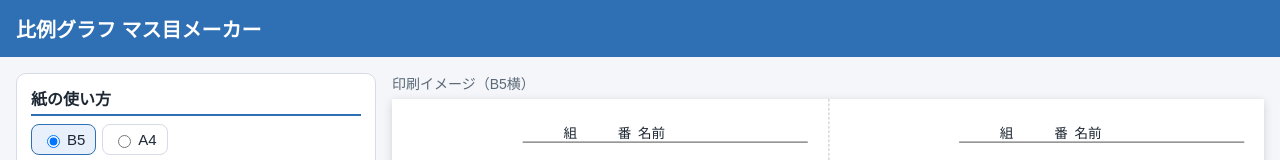
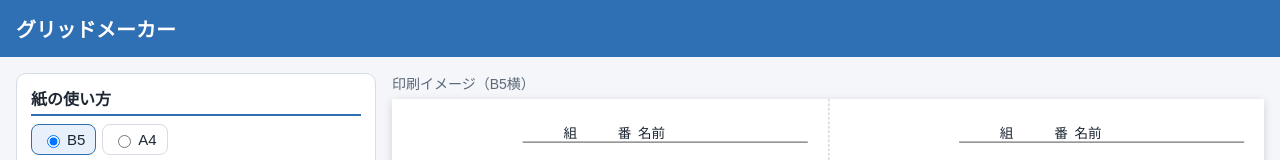
Before and after one commit to chumbasan-glitch/main, a plain HTML site: page 比例グラフ_マス目メーカー.html in a window 1280 px wide. Shown: the top 160 px of the page. Drawn offline with nearby package versions, Linux system fonts and the light colour scheme.

Commit message:
ツールの名前をグリッドメーカーにする
Co-Authored-By: Claude Opus 5.5 <noreply@anthropic.com>
Claude-Session: https://claude.ai/code/session_012G5N2Y8DoLjPfXp2UEHvNC

```diff
--- a/比例グラフ_マス目メーカー.html
+++ b/比例グラフ_マス目メーカー.html
@@ -4,7 +4,7 @@
 <meta charset="utf-8">
 <meta name="viewport" content="width=device-width, initial-scale=1, viewport-fit=cover">
 <meta name="claude:viewport-fit-sides" content="cover">
-<title>比例グラフ マス目メーカー</title>
+<title>グリッドメーカー</title>
 <style>
   /* 左に設定、右に印刷イメージ。紙の部分はいつも白 */
   :root {
@@ -127,7 +127,7 @@
 </head>
 <body>
 <style id="pageSize">@page { size: 257mm 182mm; margin: 0; }</style>
-<header><h1>比例グラフ マス目メーカー</h1></header>
+<header><h1>グリッドメーカー</h1></header>
 
 <div class="wrap">
   <form class="settings" id="f" onsubmit="return false">
```
